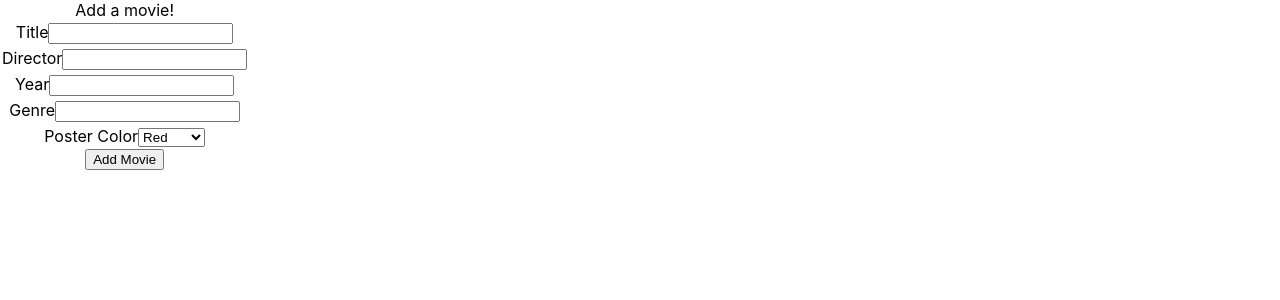
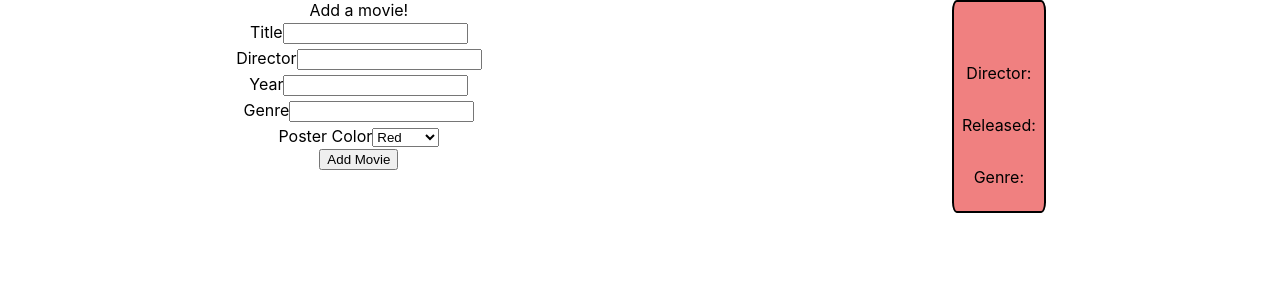
Before and after one commit to Trevor-Rezac/react-Movie-List-Maker, a React (Create React App) app: page / in a window 1280 px wide. Shown: the top 300 px of the page. Built offline with nearby package versions, Linux system fonts and the light colour scheme.

Commit message:
current movie state displays to DOM

```diff
--- a/src/App.css
+++ b/src/App.css
@@ -37,6 +37,20 @@
   }
 }
 
+.current-movie-container {
+  display: flex;
+  flex-direction: row;
+  justify-content: space-around;
+}
+
+.movie-item {
+  display: flex;
+  flex-direction: column;
+  border: solid 2px black;
+  border-radius: 5%;
+  padding: .5rem;
+}
+
 .form-container {
   width: fit-content;
 }
--- a/src/App.js
+++ b/src/App.js
@@ -7,11 +7,11 @@ function App() {
   const [directorForm, setDirectorForm] = useState('');
   const [yearForm, setYearForm] = useState('');
   const [genreForm, setGenreForm] = useState('');
-  const [colorForm, setColorForm] = useState('');
+  const [colorForm, setColorForm] = useState('lightcoral');
   const [allMovies, setAllMovies] = useState([]);
 
-  console.log('||', titleForm, directorForm, yearForm, genreForm, colorForm);
-  console.log('||', allMovies);
+  // console.log('||', titleForm, directorForm, yearForm, genreForm, colorForm);
+  // console.log('||', allMovies);
 
   function addMovie(newMovie) {
     const updatedMovies = [...allMovies, newMovie];
@@ -21,6 +21,7 @@ function App() {
 
   return (
     <div className="App">
+      <div className='current-movie-container'>
         <MovieForm
           titleForm={titleForm}
           setTitleForm={setTitleForm}
@@ -30,6 +31,14 @@ function App() {
           genreForm={genreForm} setGenreForm={setGenreForm}
           colorForm={colorForm} setColorForm={setColorForm}
           addMovie={addMovie}/>
+        {}
+        <div className='movie-item' style={{ backgroundColor: colorForm }}>
+          <h3>{titleForm}</h3>
+          <p>Director: {directorForm}</p>
+          <p>Released: {yearForm}</p>
+          <p>Genre: {genreForm}</p>
+        </div>
+      </div>
     </div>
   );
 }
```
Lines whose indentation alone changed are shown as unchanged.
